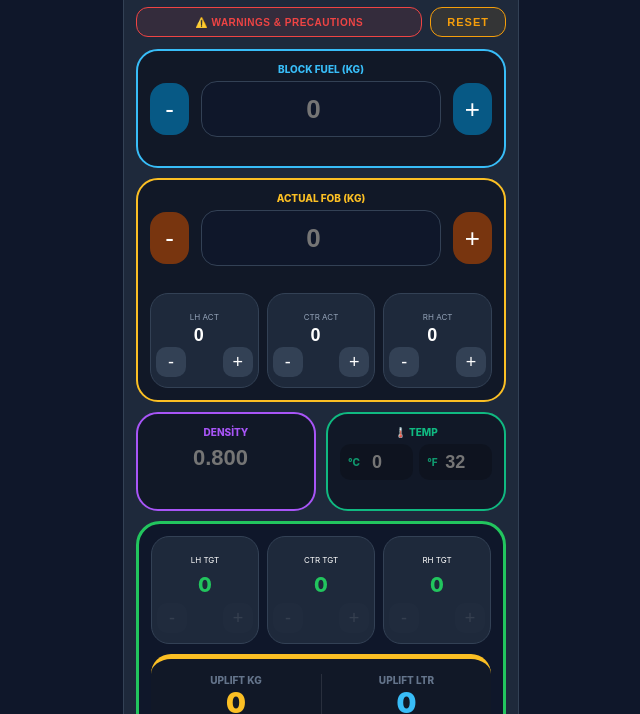
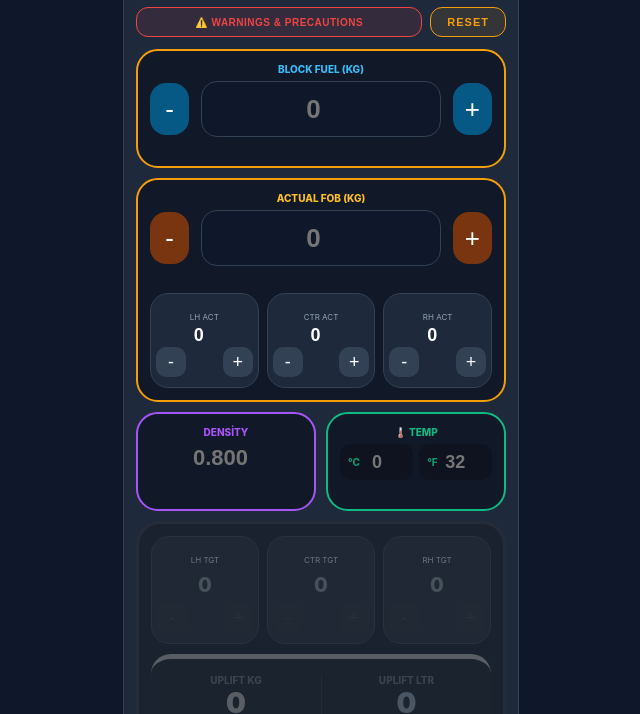
Before and after one commit to furkankostik-crypto/refuel-assist, a plain HTML site: page index.html in a window 1280 px wide. Both pictures are taken after a click on the element 640 px from the left and 473 px from the top of the page. Shown: the part 86-800 px from the top of the page, without its empty margins (319-959 px from the left). Drawn offline with Linux system fonts and the light colour scheme.

Commit message:
add amber border color, and disable state if not calculated yet

```diff
--- a/index.html
+++ b/index.html
@@ -6,7 +6,9 @@
     <meta name="apple-mobile-web-app-capable" content="yes">
     <title>Refuel Assist v7.3</title>
     <meta name="theme-color" content="#0f172a">
-    <link rel="apple-touch-icon" href="icon-192.png">
+    <link rel="manifest" href="manifest.json">
+    <link rel="icon" type="image/png" href="icon.png">
+    <link rel="apple-touch-icon" href="icon.png">
 
     <style>
         :root {
@@ -66,6 +68,7 @@
         .btn-mini { background: #334155; border: none; color: white; width: 30px; height: 30px; border-radius: 10px; font-size: 18px; cursor: pointer; }
         .btn-mini:disabled { opacity: 0.1; cursor: not-allowed; }
         .dashboard { background: #0f172a; border-radius: 24px; border: 3px solid var(--success); padding: 12px; margin-top: 10px; }
+        .dashboard.result-disabled { opacity: 0.35; filter: grayscale(0.9); border-color: rgba(255,255,255,0.12); }
         .tgt-val { font-size: 20px; font-weight: 800; color: var(--success); margin: 6px 0; }
         .uplift-container { background: #111827; border-radius: 20px; border-top: 5px solid var(--warning); margin-top: 10px; padding: 15px 0; text-align: center; }
         .val-num { font-size: 28px; font-weight: 900; }
@@ -84,6 +87,7 @@
         .temp-unit-wrap { position: relative; display: flex; align-items: center; background: rgba(0,0,0,0.2); border-radius: 10px; height: 36px; padding: 0 8px; }
         .temp-symbol { font-size: 10px; font-weight: 800; color: var(--temp-clr); margin-right: 4px; opacity: 0.8; }
         .fleet-brand-svg { width: 60px; height: 60px; fill: var(--primary); }
+        .fleet-brand-icon { width: 60px; height: 60px; object-fit: contain; display: block; }
     </style>
 </head>
 <body>
@@ -153,7 +157,7 @@
                 <div class="input-group" id="box_density" style="border-color: var(--density-clr); margin-bottom: 0;"><span class="group-label" style="color:var(--density-clr)">Density</span><input type="number" id="density" placeholder="0.800" step="0.001" oninput="validateAll(false)" class="tank-input" style="font-size:22px;"><div id="err_density" class="field-error"></div></div>
                 <div id="box_temp" class="input-group" style="border-color: var(--temp-clr); margin-bottom: 0;"><span class="group-label" style="color:var(--temp-clr)">🌡️ Temp</span><div style="display:flex; gap:6px"><div class="temp-unit-wrap"><span class="temp-symbol">°C</span><input type="number" id="temp_c" placeholder="0" oninput="calcTemp('c')" class="tank-input" style="height:100%"></div><div class="temp-unit-wrap"><span class="temp-symbol">°F</span><input type="number" id="temp_f" placeholder="32" oninput="calcTemp('f')" class="tank-input" style="height:100%"></div></div><div id="err_temp" class="field-error"></div></div>
             </div>
-            <div class="dashboard">
+            <div id="sec_result" class="dashboard result-disabled" aria-disabled="true">
                 <div class="tank-grid" style="margin-top:0;">
                     <div class="tank-box"><span style="font-size:8px">LH TGT</span><div id="lt" class="tgt-val">0</div><div style="display:flex; justify-content:space-between"><button id="btn-lt-minus" class="btn-mini" onclick="smartAdjust('lt',-10)">-</button><button id="btn-lt-plus" class="btn-mini" onclick="smartAdjust('lt',10)">+</button></div></div>
                     <div class="tank-box"><span style="font-size:8px">CTR TGT</span><div id="ct" class="tgt-val">0</div><div style="display:flex; justify-content:space-between"><button id="btn-ct-minus" class="btn-mini" onclick="smartAdjust('ct',-20)">-</button><button id="btn-ct-plus" class="btn-mini" onclick="smartAdjust('ct',20)">+</button></div></div>
@@ -188,11 +192,19 @@
         boeing: `<svg class="fleet-brand-svg" viewBox="0 0 1100 1100"><g transform="translate(50, 80)"><path d="M289.2,180.5C131,180.5,2.5,308.7,2.5,466.9s128.3,286.7,286.7,286.7s286.7-128.3,286.7-286.7 S447.3,180.5,289.2,180.5z M289.2,716.4C149.7,716.2,36.7,604.3,36.7,466.9s113.1-249.4,252.5-249.4s252.5,111.9,252.5,249.4 C541.7,604.8,428.6,716.4,289.2,716.4z"/><path d="M997.4,670l-497.9,20.3L395.4,493.8C587,679.6,1004.3,647.1,997.4,670L997.4,670z M114,834.8 c-35.5-31.4-10.9-134.6,72-271.5C358.6,277.8,595.6,89.7,595.6,89.7c-181.5,108.8-284.9,217.7-372.9,326 C41.3,638.8-18.1,849.2,58.5,902.8c32.4,22.8,142.7-2,230.7-135.3C239.5,812.1,153,868.9,114,834.4L114,834.8z"/></g></svg>`
     };
 
+    const FLEET_ICON_IMG = `<img class="fleet-brand-icon" src="icon.png" alt="">`;
+
     let LW, LC, fleet;
-    document.getElementById('main-app-logo').innerHTML = APP_LOGO_SVG;
-    document.getElementById('logo-header-mini').innerHTML = APP_LOGO_SVG;
-    document.getElementById('logo-airbus-main').innerHTML = SVGS.airbus;
-    document.getElementById('logo-boeing-main').innerHTML = SVGS.boeing;
+
+    function setHtmlById(id, html) {
+        const el = document.getElementById(id);
+        if (el) el.innerHTML = html;
+    }
+
+    setHtmlById('main-app-logo', APP_LOGO_SVG);
+    setHtmlById('logo-header-mini', APP_LOGO_SVG);
+    setHtmlById('logo-airbus-main', FLEET_ICON_IMG);
+    setHtmlById('logo-boeing-main', FLEET_ICON_IMG);
 
     function showPage(id) { document.querySelectorAll('.page').forEach(p => p.style.display = 'none'); document.getElementById(id).style.display = (id === 'entry-page') ? 'flex' : 'block'; if(id==='calc-page') renderLogs(); }
     function selectFleet(n, w, c, brand) { fleet=n; LW=w; LC=c; document.getElementById('active-fleet').innerText=n.toUpperCase(); document.getElementById('brand-mini-logo').innerHTML = SVGS[brand]; showPage('calc-page'); validateAll(true); }
@@ -227,12 +239,15 @@
         let aV = Math.max(0, parseFloat(document.getElementById('total_actual').value) || 0);
         let dV = parseFloat(document.getElementById('density').value) || 0;
         let tV = parseFloat(document.getElementById('temp_c').value);
+        const bRaw = (document.getElementById('block_fuel').value || '').trim();
+        const aRaw = (document.getElementById('total_actual').value || '').trim();
         const laV = parseFloat(document.getElementById('la').value) || 0;
         const caV = parseFloat(document.getElementById('ca').value) || 0;
         const raV = parseFloat(document.getElementById('ra').value) || 0;
 
         const maxCap = (LW * 2) + LC;
         const secB = document.getElementById('sec_block'), secA = document.getElementById('sec_actual'), boxD = document.getElementById('box_density'), boxT = document.getElementById('box_temp');
+        const secR = document.getElementById('sec_result');
         let errB = "", errA = "", errD = "", errT = "";
 
         const isTempInvalid = !isNaN(tV) && (tV < -60 || tV > 60);
@@ -240,11 +255,14 @@
         document.getElementById('err_temp').innerText = errT;
 
         if (bV > maxCap) { bV = maxCap; document.getElementById('block_fuel').value = maxCap; }
-        if (bV % 10 !== 0 && bV > 0) { errB = "10KG STEP REQ"; secB.style.borderColor = "var(--error)"; } else { secB.style.borderColor = "var(--primary)"; }
+        const isBlockFilled = (bRaw !== "") && bV > 0;
+        if (bV % 10 !== 0 && bV > 0) { errB = "10KG STEP REQ"; secB.style.borderColor = "var(--error)"; }
+        else { secB.style.borderColor = isBlockFilled ? "var(--primary)" : "var(--amber)"; }
 
+        const isActualFilled = (aRaw !== "") && aV > 0;
         if ((aV % 10 !== 0 && aV > 0) || (laV % 10 !== 0) || (caV % 10 !== 0) || (raV % 10 !== 0)) { errA = "10KG STEP REQ (ACT)"; secA.style.borderColor = "var(--error)"; }
         else if (aV > bV && bV > 0) { errA = "ACTUAL > BLOCK"; secA.style.borderColor = "var(--error)"; }
-        else { secA.style.borderColor = "var(--warning)"; }
+        else { secA.style.borderColor = isActualFilled ? "var(--warning)" : "var(--amber)"; }
 
         if (dV > 0 && (dV < 0.6 || dV > 0.9)) { errD = "RANGE 0.6-0.9"; boxD.style.borderColor = "var(--error)"; }
         else if (dV === 0 && bV > 0) { errD = "DENSITY REQ"; boxD.style.borderColor = "var(--error)"; }
@@ -269,6 +287,13 @@
         document.getElementById('res_lit').innerText = litVal.toLocaleString();
 
         document.getElementById('save-main-btn').disabled = (resK <= 0 || dV < 0.6 || dV > 0.9 || errB !== "" || errA !== "" || isTempInvalid);
+
+        const isDensityOk = (dV >= 0.6 && dV <= 0.9);
+        const isCalcReady = isBlockFilled && isActualFilled && isDensityOk && errB === "" && errA === "" && !isTempInvalid;
+        if (secR) {
+            secR.classList.toggle('result-disabled', !isCalcReady);
+            secR.setAttribute('aria-disabled', (!isCalcReady).toString());
+        }
         updateButtons();
     }
 
```
Also changed, not shown: sw.js (+12 -2 lines), manifest.json.
